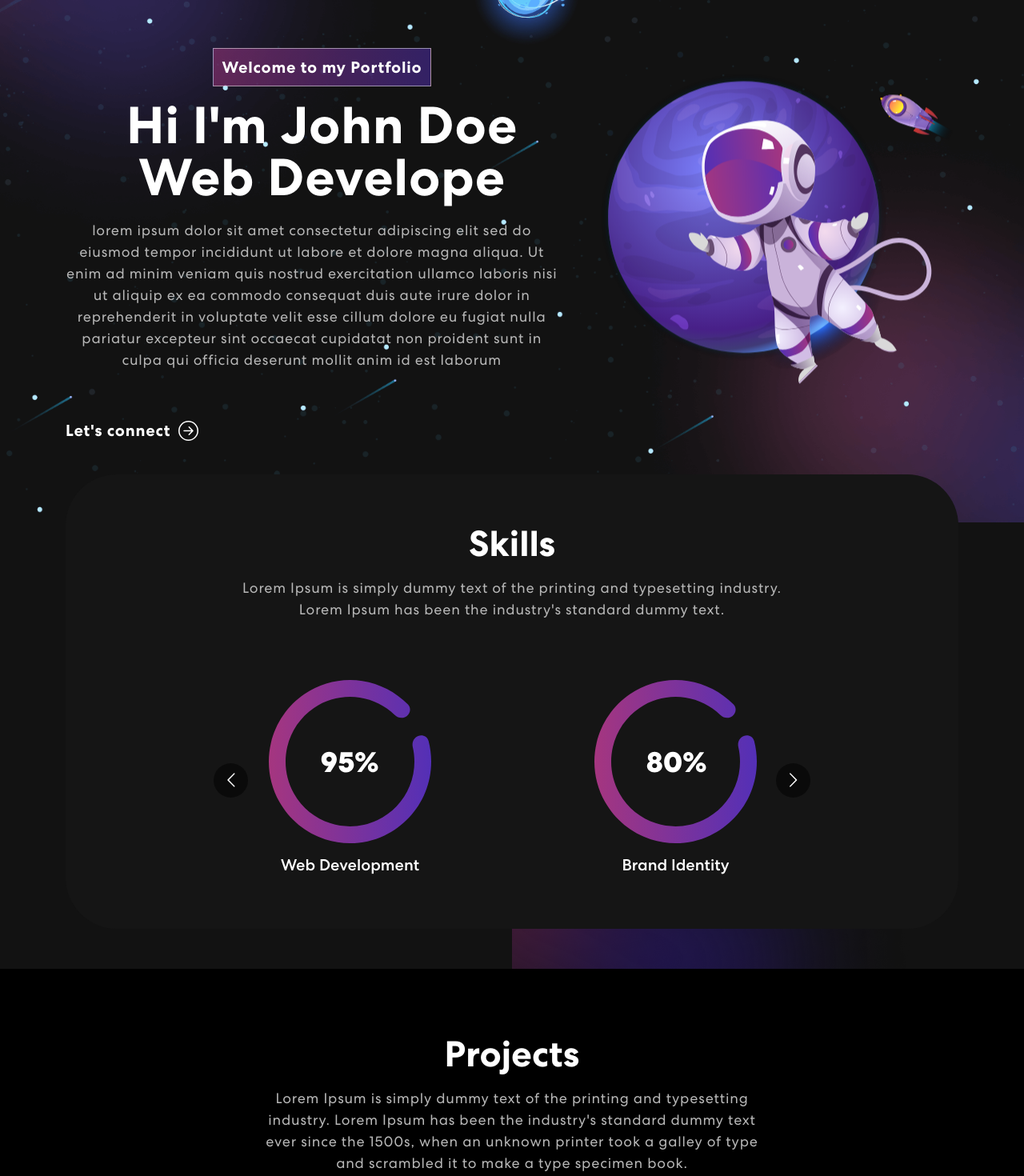
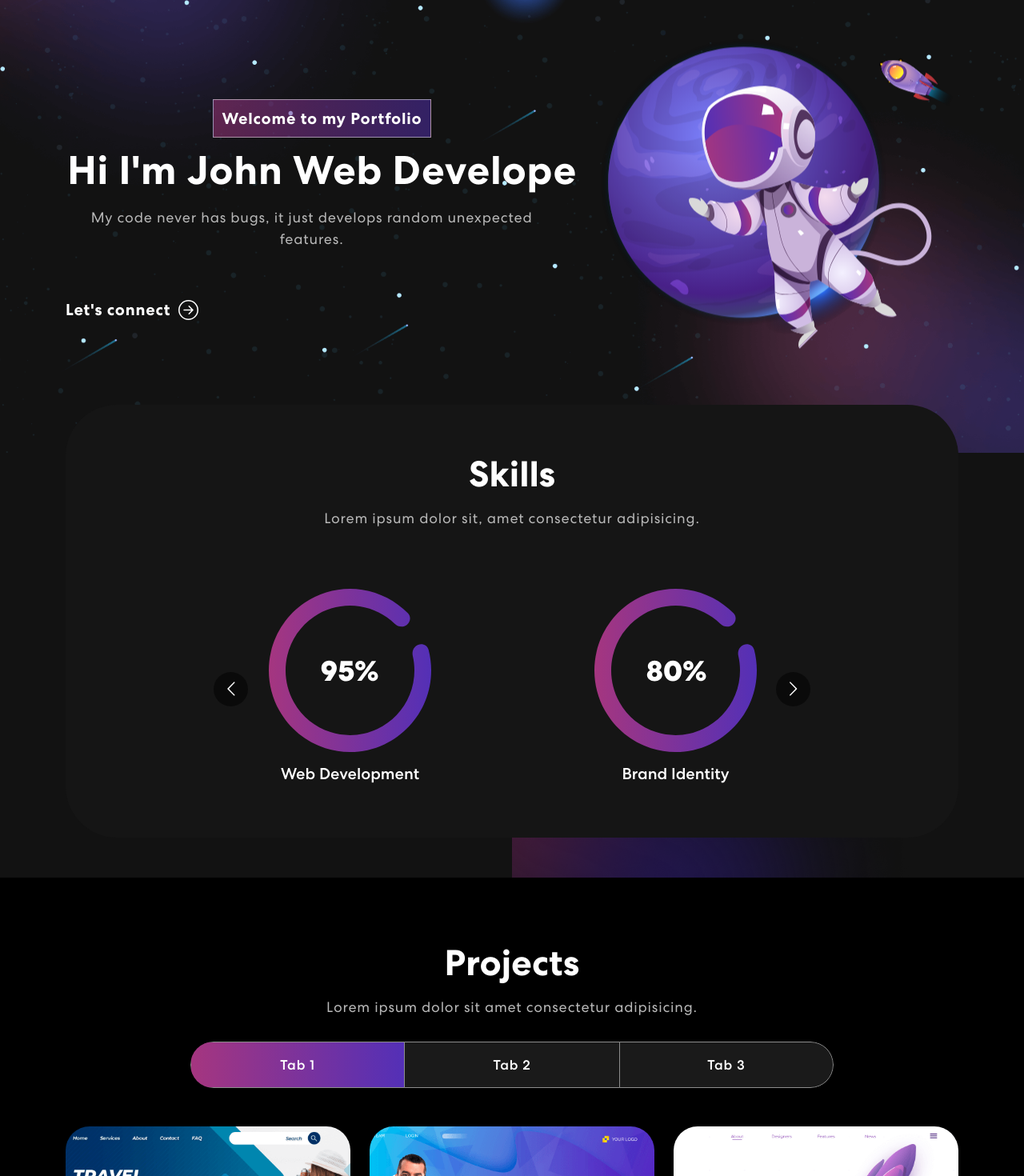
Before and after one commit to 3bdo-Yahya/Portfolio, a React (Create React App) app: page / in a window 1280 px wide. Shown: the part 200-1670 px from the top of the page at 80% size. Built offline with nearby package versions, Linux system fonts and the light colour scheme.

Commit message:
Fix footer bugs

```diff
--- a/src/App.css
+++ b/src/App.css
@@ -401,7 +401,7 @@ p.danger {
 }
 
 .banner h1 {
-  font-size: 65px;
+  font-size: 50px;
   font-weight: 700;
   letter-spacing: 0.8px;
   line-height: 1;
@@ -695,7 +695,7 @@ p.danger {
 }
 /*Footer */
 .footer {
-  padding: 0 0 100px 0;
+  padding: 30px 0 30px 0;
   background-image: url("./assets/img/footer-bg.png");
   background-position: center;
   background-size: cover;
@@ -703,6 +703,9 @@ p.danger {
 }
 .footer img {
   width: 26%;
+}
+.footer-logo {
+  padding-bottom: 20px;
 }
 .footer p {
   font-weight: 400;
--- a/src/components/Banner.js
+++ b/src/components/Banner.js
@@ -64,17 +64,11 @@ export const Banner = () => {
                 >
                   <span className="tagline">Welcome to my Portfolio</span>
                   <h1>
-                    {`Hi I'm John Doe `} <span className="wrap">{text}</span>
+                    {`Hi I'm John `} <span className="wrap">{text}</span>
                   </h1>
                   <p>
-                    lorem ipsum dolor sit amet consectetur adipiscing elit sed
-                    do eiusmod tempor incididunt ut labore et dolore magna
-                    aliqua. Ut enim ad minim veniam quis nostrud exercitation
-                    ullamco laboris nisi ut aliquip ex ea commodo consequat duis
-                    aute irure dolor in reprehenderit in voluptate velit esse
-                    cillum dolore eu fugiat nulla pariatur excepteur sint
-                    occaecat cupidatat non proident sunt in culpa qui officia
-                    deserunt mollit anim id est laborum
+                    My code never has bugs, it just develops random unexpected
+                    features.
                   </p>
                   <button onClick={() => console.log("connect")}>
                     Let's connect <ArrowRightCircle size={25} />
--- a/src/components/Footer.js
+++ b/src/components/Footer.js
@@ -9,7 +9,7 @@ export const Footer = () => {
     <footer className="footer">
       <Container>
         <Row className="align-items-center">
-          <Col size={12} sm={6}>
+          <Col className="footer-logo text-md-start" size={12} sm={6}>
             <img src={logo} alt="Logo" />
           </Col>
           <Col size={12} sm={6} className="text-center text-sm-end">
--- a/src/components/Projects.js
+++ b/src/components/Projects.js
@@ -53,13 +53,7 @@ export const Projects = () => {
                   }
                 >
                   <h2>Projects</h2>
-                  <p>
-                    Lorem Ipsum is simply dummy text of the printing and
-                    typesetting industry. Lorem Ipsum has been the industry's
-                    standard dummy text ever since the 1500s, when an unknown
-                    printer took a galley of type and scrambled it to make a
-                    type specimen book.
-                  </p>
+                  <p>Lorem ipsum dolor sit amet consectetur adipisicing.</p>
                 </div>
               )}
             </TrackVisibility>
--- a/src/components/Skills.js
+++ b/src/components/Skills.js
@@ -2,10 +2,10 @@ import meter1 from "../assets/img/meter1.svg";
 import meter2 from "../assets/img/meter2.svg";
 import meter3 from "../assets/img/meter3.svg";
 
-import Carousel from 'react-multi-carousel';
-import 'react-multi-carousel/lib/styles.css';
+import Carousel from "react-multi-carousel";
+import "react-multi-carousel/lib/styles.css";
 
-import colorSharp from "../assets/img/color-sharp.png"
+import colorSharp from "../assets/img/color-sharp.png";
 
 export const Skills = () => {
   const responsive = {
@@ -35,8 +35,12 @@ export const Skills = () => {
           <div className="col-12">
             <div className="skill-bx wow zoomIn">
               <h2>Skills</h2>
-              <p>Lorem Ipsum is simply dummy text of the printing and typesetting industry.<br></br> Lorem Ipsum has been the industry's standard dummy text.</p>
-              <Carousel responsive={responsive} infinite={true} className="owl-carousel owl-theme skill-slider">
+              <p>Lorem ipsum dolor sit, amet consectetur adipisicing.</p>
+              <Carousel
+                responsive={responsive}
+                infinite={true}
+                className="owl-carousel owl-theme skill-slider"
+              >
                 <div className="item">
                   <img src={meter1} alt="Image" />
                   <h5>Web Development</h5>
@@ -60,5 +64,5 @@ export const Skills = () => {
       </div>
       <img className="background-image-left" src={colorSharp} alt="Image" />
     </section>
-  )
-}
+  );
+};
```
